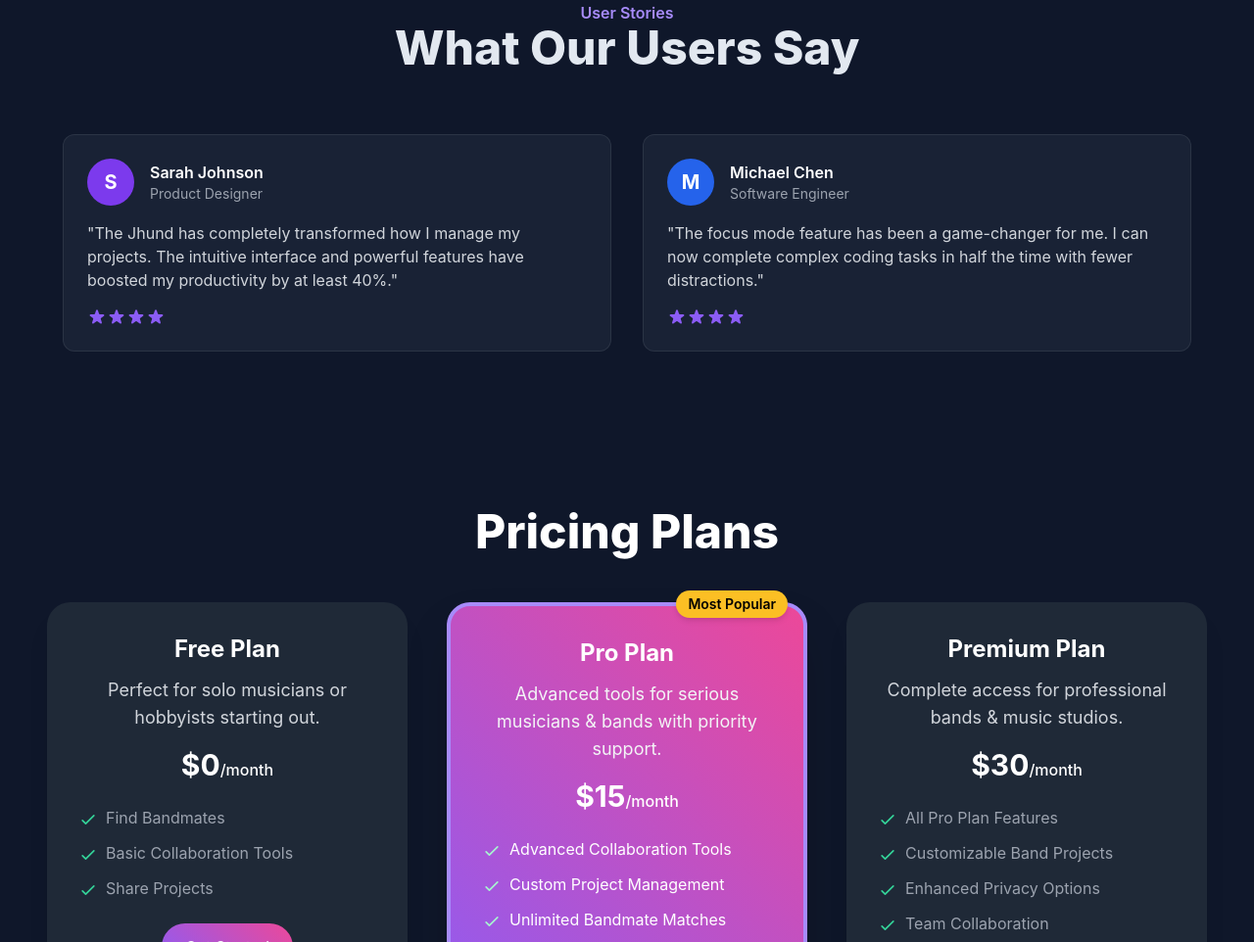
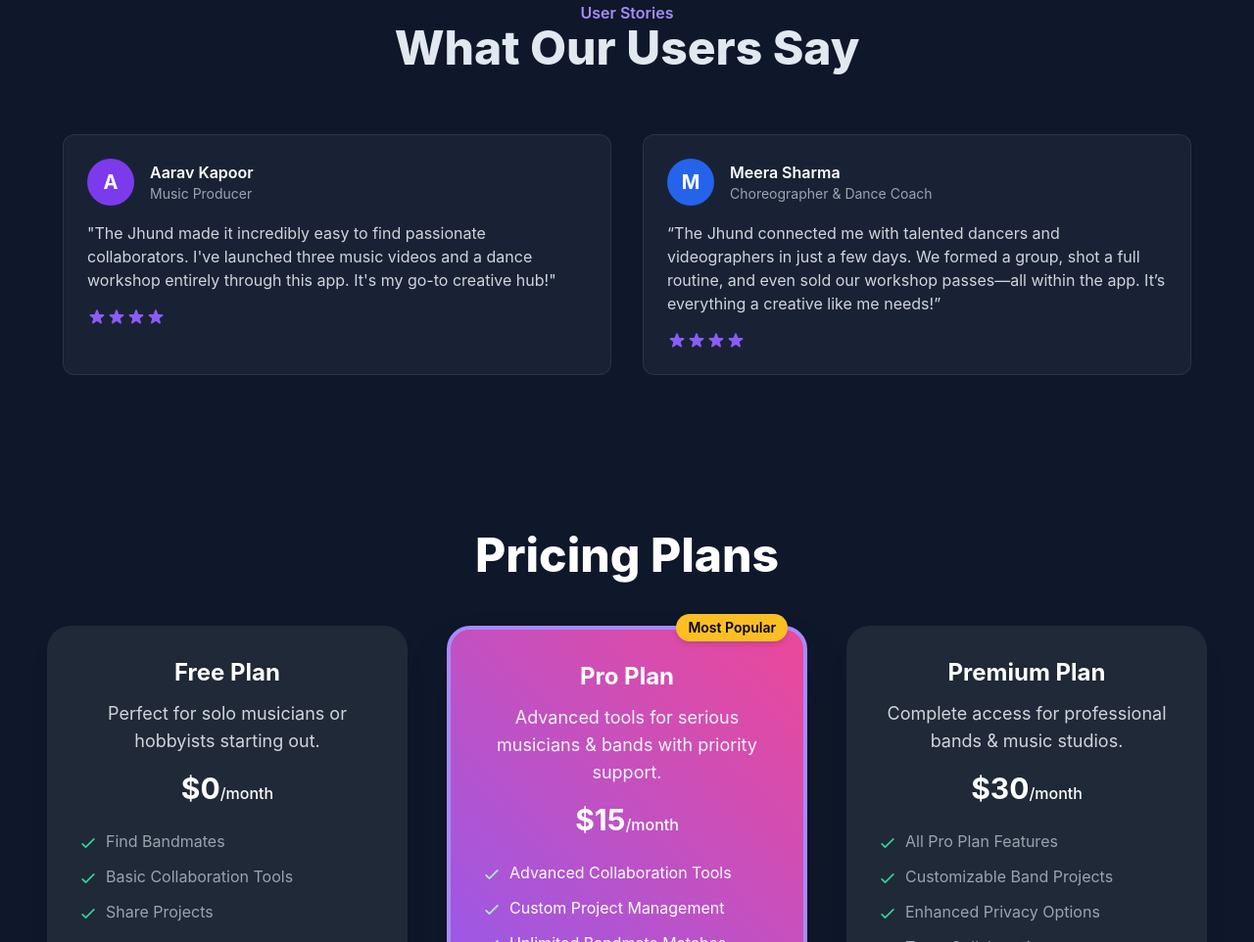
Before and after one commit to theprince29/landing_page, a plain HTML site: page index.html in a window 1280 px wide. Shown: the part 2413-3375 px from the top of the page at 98% size. Drawn offline with nearby package versions, Linux system fonts and the light colour scheme.

Commit message:
UPDATE : testimonial section

```diff
--- a/index.html
+++ b/index.html
@@ -272,16 +272,15 @@
                     <div class="flex items-center mb-4">
                         <div
                             class="w-12 h-12 bg-purple-600 rounded-full flex items-center justify-center text-white font-bold text-xl">
-                            S
+                            A
                         </div>
                         <div class="ml-4">
-                            <h4 class="text-white font-semibold">Sarah Johnson</h4>
-                            <p class="text-gray-400 text-sm">Product Designer</p>
+                            <h4 class="text-white font-semibold">Aarav Kapoor</h4>
+                            <p class="text-gray-400 text-sm">Music Producer</p>
                         </div>
                     </div>
                     <p class="text-gray-300">
-                        "The Jhund has completely transformed how I manage my projects. The intuitive interface and
-                        powerful features have boosted my productivity by at least 40%."
+                        "The Jhund made it incredibly easy to find passionate collaborators. I've launched three music videos and a dance workshop entirely through this app. It's my go-to creative hub!"
                     </p>
                     <div class="mt-4 flex">
                         <svg xmlns="http://www.w3.org/2000/svg" class="h-5 w-5 text-purple-500" viewBox="0 0 20 20"
@@ -315,13 +314,12 @@
                             M
                         </div>
                         <div class="ml-4">
-                            <h4 class="text-white font-semibold">Michael Chen</h4>
-                            <p class="text-gray-400 text-sm">Software Engineer</p>
+                            <h4 class="text-white font-semibold">Meera Sharma</h4>
+                            <p class="text-gray-400 text-sm">Choreographer & Dance Coach</p>
                         </div>
                     </div>
                     <p class="text-gray-300">
-                        "The focus mode feature has been a game-changer for me. I can now complete complex coding tasks
-                        in half the time with fewer distractions."
+                        “The Jhund connected me with talented dancers and videographers in just a few days. We formed a group, shot a full routine, and even sold our workshop passes—all within the app. It’s everything a creative like me needs!”
                     </p>
                     <div class="mt-4 flex">
                         <svg xmlns="http://www.w3.org/2000/svg" class="h-5 w-5 text-purple-500" viewBox="0 0 20 20"
```
